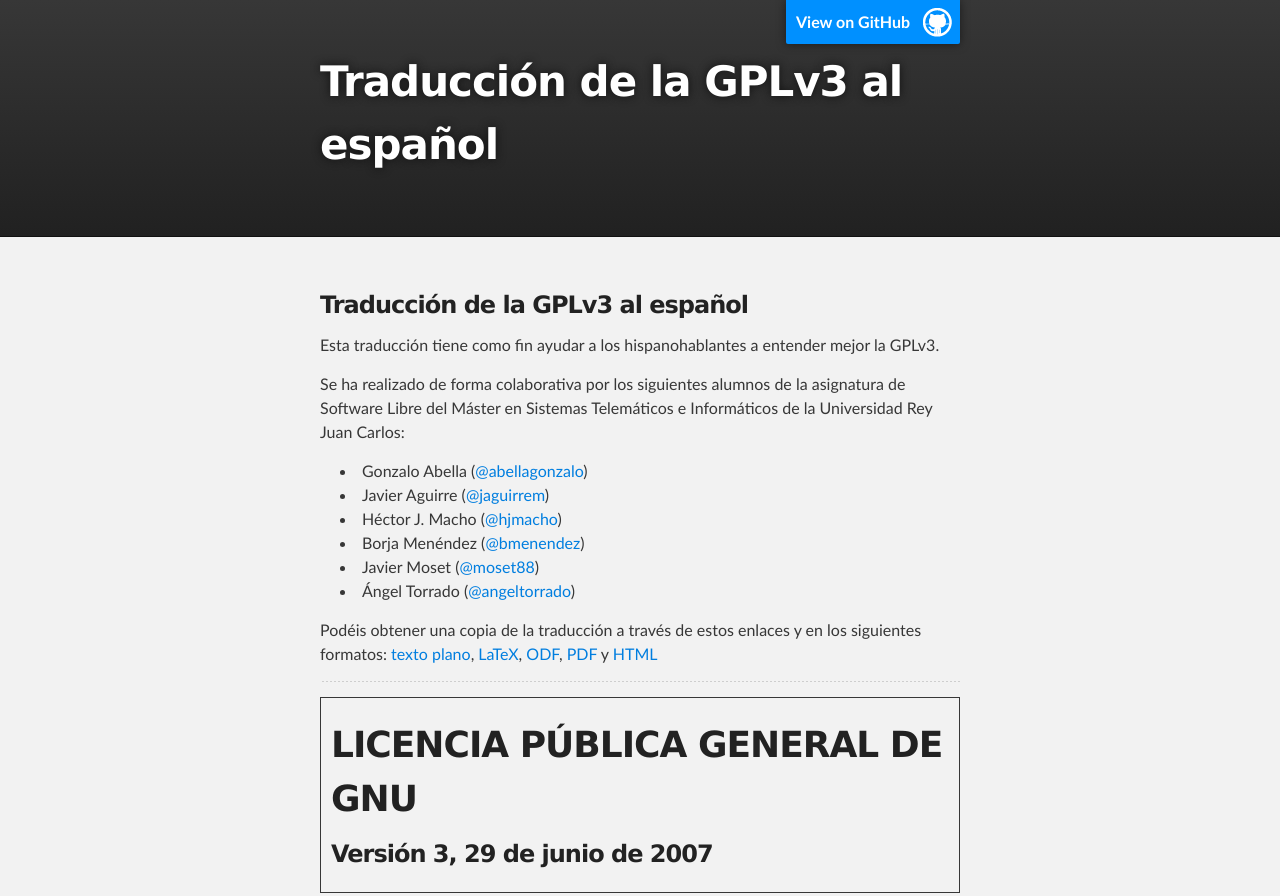
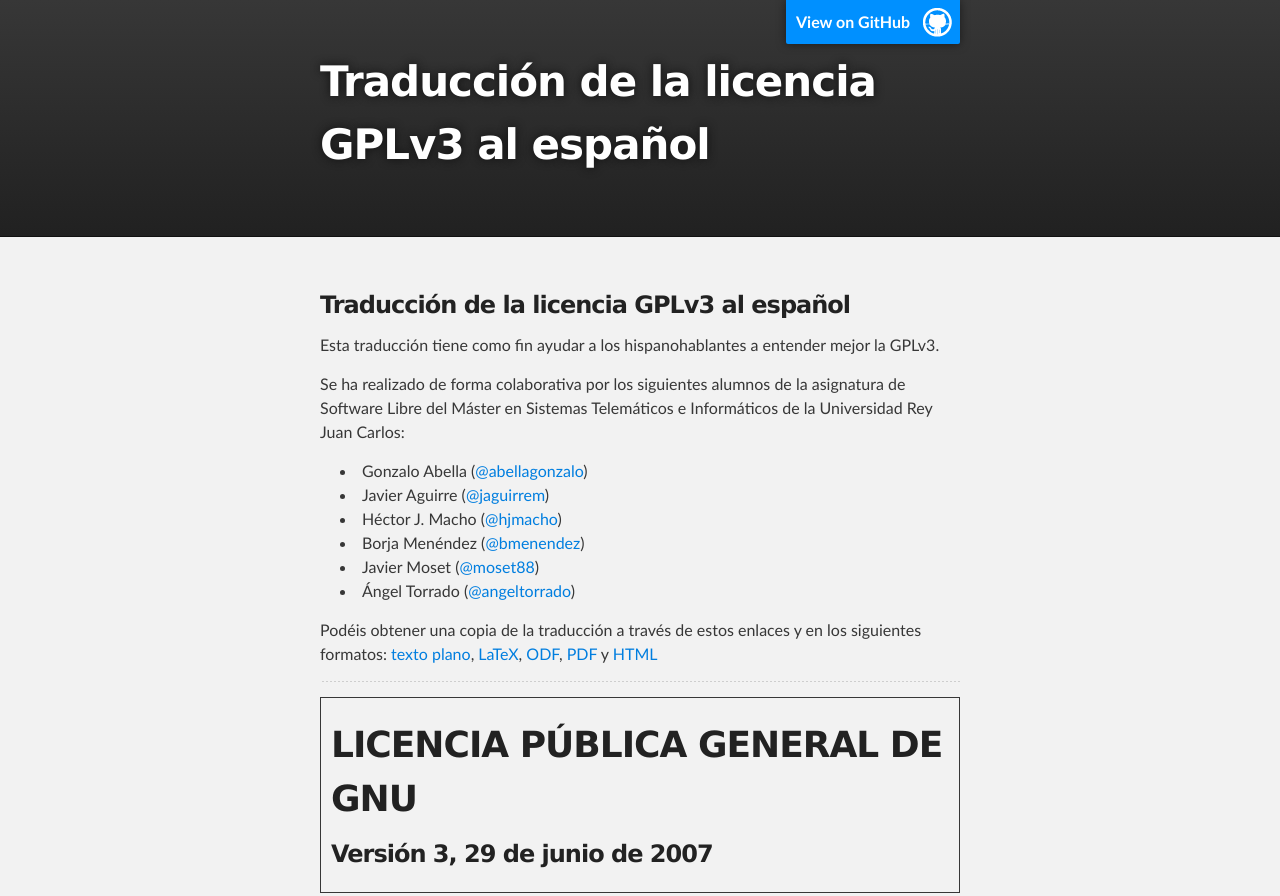
Before and after one commit to LSLSpanish/translation_GPLv3_to_spanish, a plain HTML site: page index.html in a window 1280 px wide. Shown: the top 896 px of the page. Drawn offline with Linux system fonts and the light colour scheme.

Commit message:
Update index.html

```diff
--- a/index.html
+++ b/index.html
@@ -4,7 +4,7 @@
   <head>
     <meta charset='utf-8' />
     <meta http-equiv="X-UA-Compatible" content="chrome=1" />
-    <meta name="description" content="Traducción de la GPLv3 al español : " />
+    <meta name="description" content="Traducción de la licencia GPLv3 al español : " />
 
     <link rel="stylesheet" type="text/css" media="screen" href="stylesheets/stylesheet.css">
 
@@ -18,7 +18,7 @@
         <header class="inner">
           <a id="forkme_banner" href="https://github.com/hjmacho/translation_GPLv3_to_spanish">View on GitHub</a>
 
-          <h1 id="project_title">Traducción de la GPLv3 al español</h1>
+          <h1 id="project_title">Traducción de la licencia GPLv3 al español</h1>
           <h2 id="project_tagline"></h2>
 
         </header>
@@ -27,7 +27,7 @@
     <!-- MAIN CONTENT -->
     <div id="main_content_wrap" class="outer">
       <section id="main_content" class="inner">
-        <h3>Traducción de la GPLv3 al español</h3>
+        <h3>Traducción de la licencia GPLv3 al español</h3>
 
 <p>Esta traducción tiene como fin ayudar a los hispanohablantes a entender mejor la GPLv3.</p>
 
```
